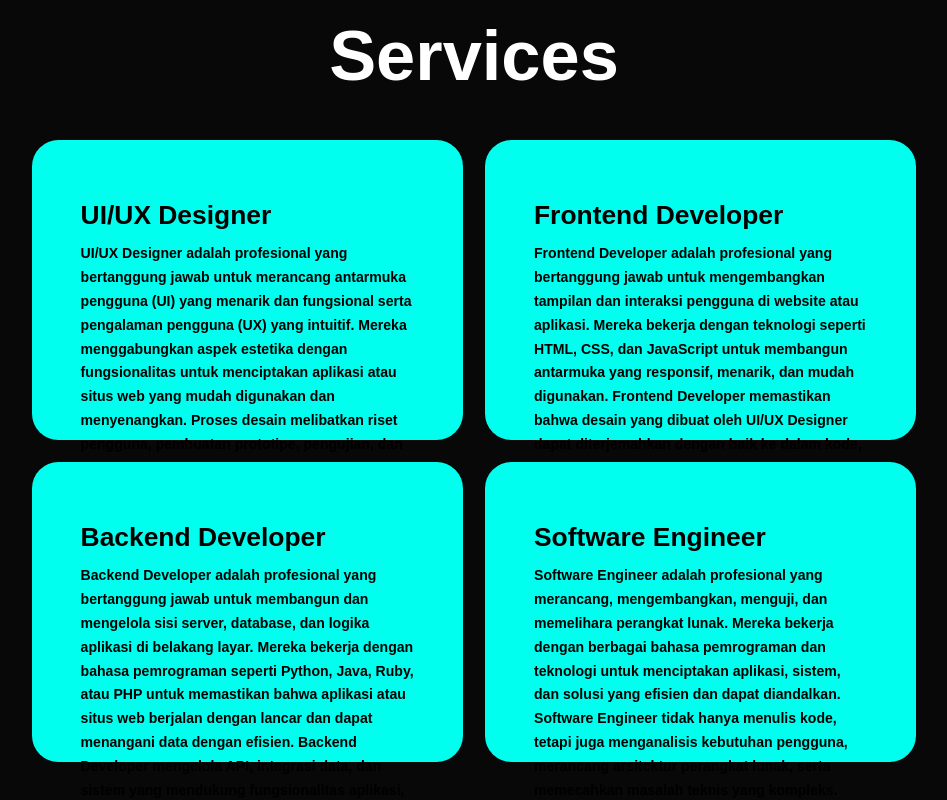
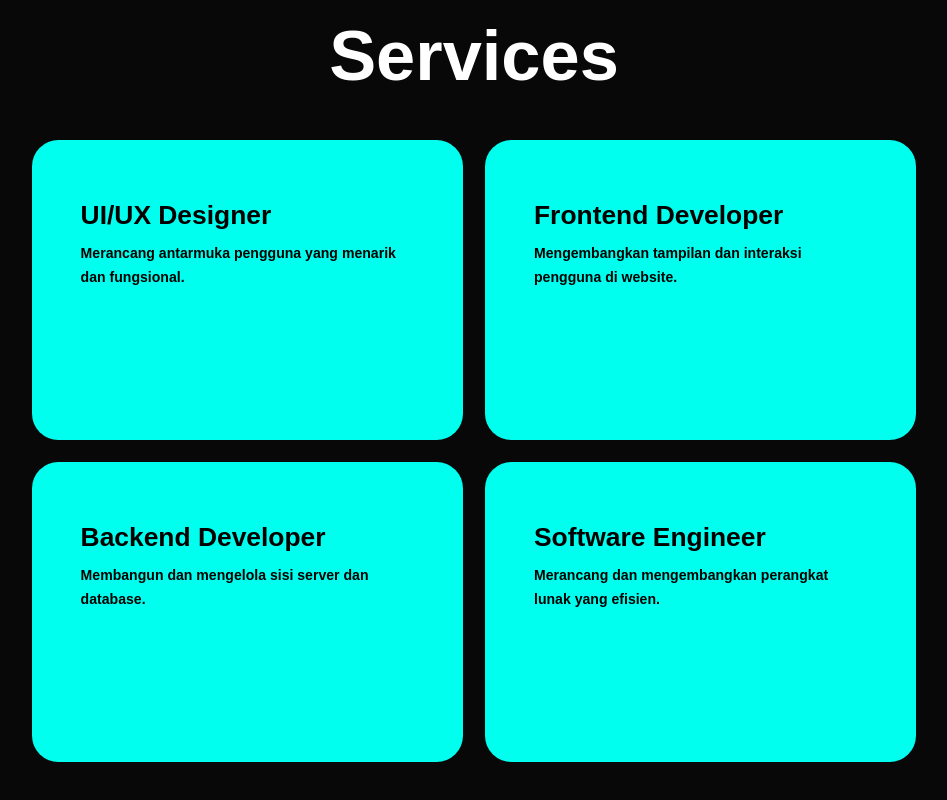
Before and after one commit to FajarAsyAri1102/Website-Personal, a plain HTML site: page index.html in a window 1280 px wide. Shown: the part 2726-3526 px from the top of the page, without its empty margins (166-1113 px from the left). Drawn offline with nearby package versions, Linux system fonts and the light colour scheme.

Commit message:
Update index.html

```diff
--- a/index.html
+++ b/index.html
@@ -106,7 +106,7 @@
           <div class="service-info">
             <h4>UI/UX Designer</h4>
             <p>
-              UI/UX Designer adalah profesional yang bertanggung jawab untuk merancang antarmuka pengguna (UI) yang menarik dan fungsional serta pengalaman pengguna (UX) yang intuitif. Mereka menggabungkan aspek estetika dengan fungsionalitas untuk menciptakan aplikasi atau situs web yang mudah digunakan dan menyenangkan. Proses desain melibatkan riset pengguna, pembuatan prototipe, pengujian, dan iterasi untuk memastikan bahwa produk tidak hanya terlihat bagus, tetapi juga memberikan pengalaman yang efisien dan memuaskan bagi penggunanya.
+              Merancang antarmuka pengguna yang menarik dan fungsional.
             </p>
           </div>
         </div>
@@ -114,7 +114,7 @@
           <div class="service-info">
             <h4>Frontend Developer</h4>
             <p>
-              Frontend Developer adalah profesional yang bertanggung jawab untuk mengembangkan tampilan dan interaksi pengguna di website atau aplikasi. Mereka bekerja dengan teknologi seperti HTML, CSS, dan JavaScript untuk membangun antarmuka yang responsif, menarik, dan mudah digunakan. Frontend Developer memastikan bahwa desain yang dibuat oleh UI/UX Designer dapat diterjemahkan dengan baik ke dalam kode, sehingga pengguna dapat berinteraksi dengan aplikasi secara lancar. Fokus utama mereka adalah menciptakan pengalaman visual yang optimal di berbagai perangkat dan platform.
+            Mengembangkan tampilan dan interaksi pengguna di website.</p>
             </p>
           </div>
         </div>
@@ -122,7 +122,7 @@
           <div class="service-info">
             <h4>Backend Developer</h4>
             <p>
-              Backend Developer adalah profesional yang bertanggung jawab untuk membangun dan mengelola sisi server, database, dan logika aplikasi di belakang layar. Mereka bekerja dengan bahasa pemrograman seperti Python, Java, Ruby, atau PHP untuk memastikan bahwa aplikasi atau situs web berjalan dengan lancar dan dapat menangani data dengan efisien. Backend Developer mengelola API, integrasi data, dan sistem yang mendukung fungsionalitas aplikasi, serta memastikan keamanan dan performa sistem yang optimal.
+              Membangun dan mengelola sisi server dan database.
             </p>
           </div>
         </div>
@@ -130,7 +130,7 @@
           <div class="service-info">
             <h4>Software Engineer</h4>
             <p>
-              Software Engineer adalah profesional yang merancang, mengembangkan, menguji, dan memelihara perangkat lunak. Mereka bekerja dengan berbagai bahasa pemrograman dan teknologi untuk menciptakan aplikasi, sistem, dan solusi yang efisien dan dapat diandalkan. Software Engineer tidak hanya menulis kode, tetapi juga menganalisis kebutuhan pengguna, merancang arsitektur perangkat lunak, serta memecahkan masalah teknis yang kompleks. Mereka sering bekerja dalam tim lintas disiplin untuk memastikan perangkat lunak yang dihasilkan dapat memenuhi kebutuhan bisnis dan pengguna.
+              Merancang dan mengembangkan perangkat lunak yang efisien.
             </p>
           </div>
         </div>
```
